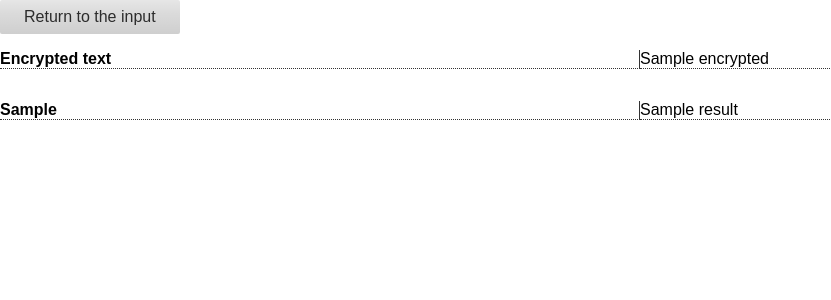
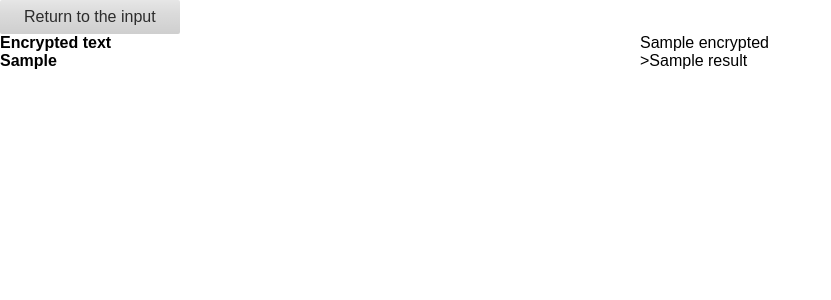
Before and after one commit to m-messiah/decrypter, a Django app: template decrypter/templates/answer.html in a window 1280 px wide. Shown: the top 300 px of the page, without its empty margins (0-831 px from the left). Run offline with Django 3.2, Linux system fonts and the light colour scheme; the template is opened without the code that fills it: most values are stand-ins (such as "Sample title", 1, 10 or a date in 2020); some libraries are stand-ins or nearby versions.

Commit message:
grid instead of table

```diff
--- a/decrypter/templates/answer.html
+++ b/decrypter/templates/answer.html
@@ -3,13 +3,13 @@
 {% block title %}Decrypted{% endblock %}
 {% block content %}
 <div class="pure-g-r">
-    <div class="pure-u-1-2"><p class="tbleh"><b>Encrypted text</b></p></div>
-    <div class="pure-u-1-2"><p class="tble">{{ encrypted }}</p></div>
+    <div class="pure-u-1-2"><b>Encrypted text</b></div>
+    <div class="pure-u-1-2">{{ encrypted }}</div>
 </div>
 <div class="pure-g">
     {% for typeCrypto,result in decrypted %}
-    <div class="pure-u-1-2"><p class="tbleh"><b>{{ typeCrypto|safe }}</b></p></div>
-    <div class="pure-u-1-2"><p class="tble">{{ result|safe }}</p></div>
+    <div class="pure-u-1-2"><b>{{ typeCrypto|safe }}</b></div>
+    <div class="pure-u-1-2">>{{ result|safe }}</div>
     {% endfor %}
 </div>
 {% endblock %}
--- a/decrypter/templates/base.html
+++ b/decrypter/templates/base.html
@@ -11,8 +11,7 @@
     <meta name="viewport" content="width=device-width, initial-scale=1.0">
     <link href="{% static "css/pure-min.css" %}" rel="stylesheet">
     <style>
-        .tbleh{border-right:1px solid #333;border-bottom:1px dotted #333;}
-        .tble{border-bottom:1px dotted #333;}
+        .page{margin 1em;}
     </style>
     <script async src="//ajax.googleapis.com/ajax/libs/jquery/2.0.2/jquery.min.js"></script>
     <script>(function(i,s,o,g,r,a,m){i['GoogleAnalyticsObject']=r;i[r]=i[r]||function(){(i[r].q=i[r].q||[]).push(arguments)},i[r].l=1*new Date();a=s.createElement(o),m=s.getElementsByTagName(o)[0];a.async=1;a.src=g;m.parentNode.insertBefore(a,m)})(window,document,'script','//www.google-analytics.com/analytics.js','ga');ga('create', 'UA-41323843-1', 'decrypter.herokuapp.com');ga('send', 'pageview');</script>
@@ -23,7 +22,9 @@
 <header>
     {% block header %}<button class="button-xsmall pure-button" type="button" onclick="location.href='/';">Return to the input</button>{% endblock %}
 </header>
+<div class="page">
     {% block content %}
     {% endblock %}
+</div>
 </body>
 </html>
--- a/decrypter/templates/input_form.html
+++ b/decrypter/templates/input_form.html
@@ -3,7 +3,6 @@
 {% block title %}Decrypter{% endblock %}
 {% block header %}{% endblock %}
 {% block content %}
-<div>
 <h3>Enter your strange text to the field below</h3>
 <form action="/" method="post" class="pure-form pure-form-stacked">
     {% csrf_token %}
@@ -13,5 +12,4 @@
 
     <button class="pure-button pure-input-1 pure-button-primary" style="width:100%;margin-top:5px;" type="submit" tabindex="2">Analyze!</button>
 </form>
-</div>
 {% endblock %}
```
